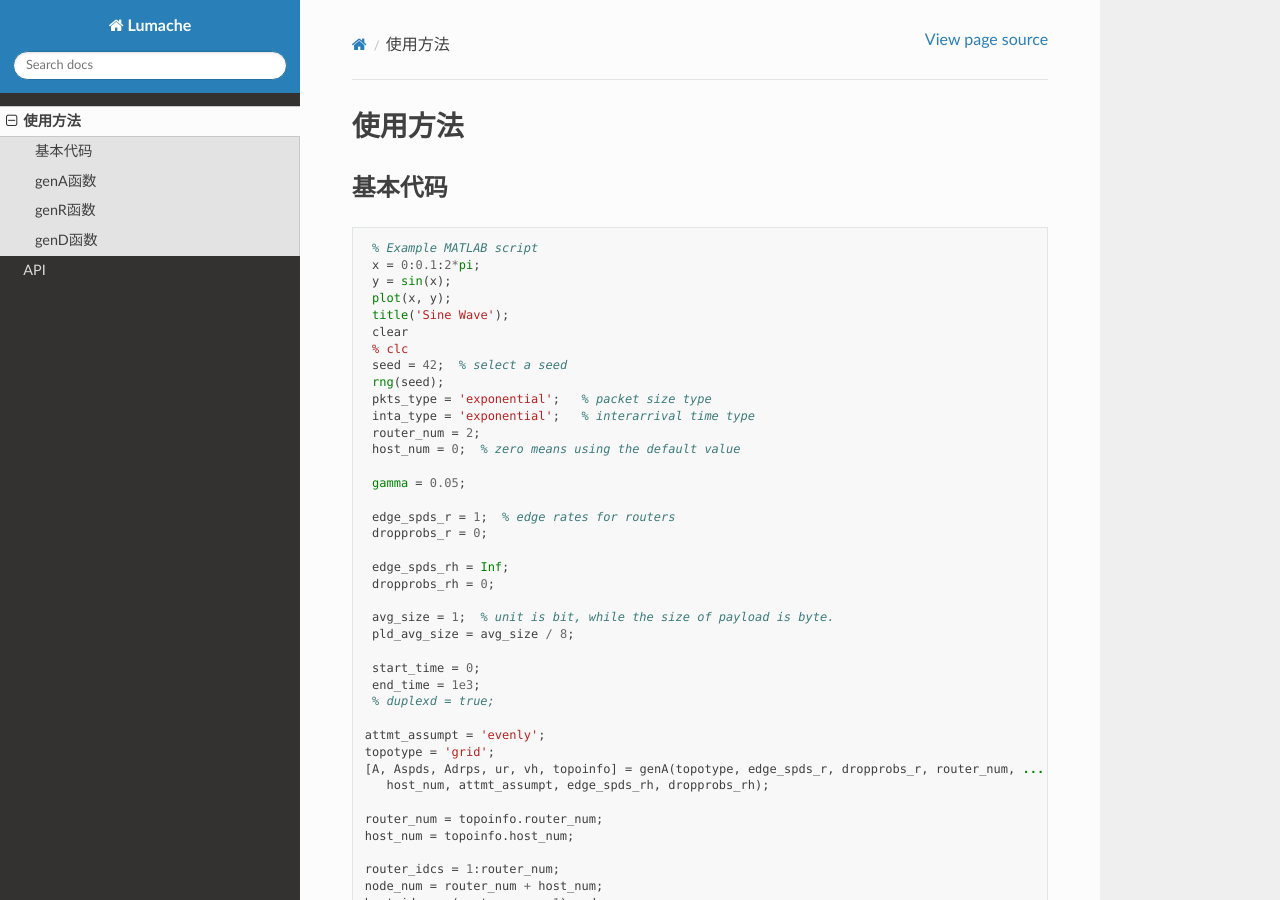
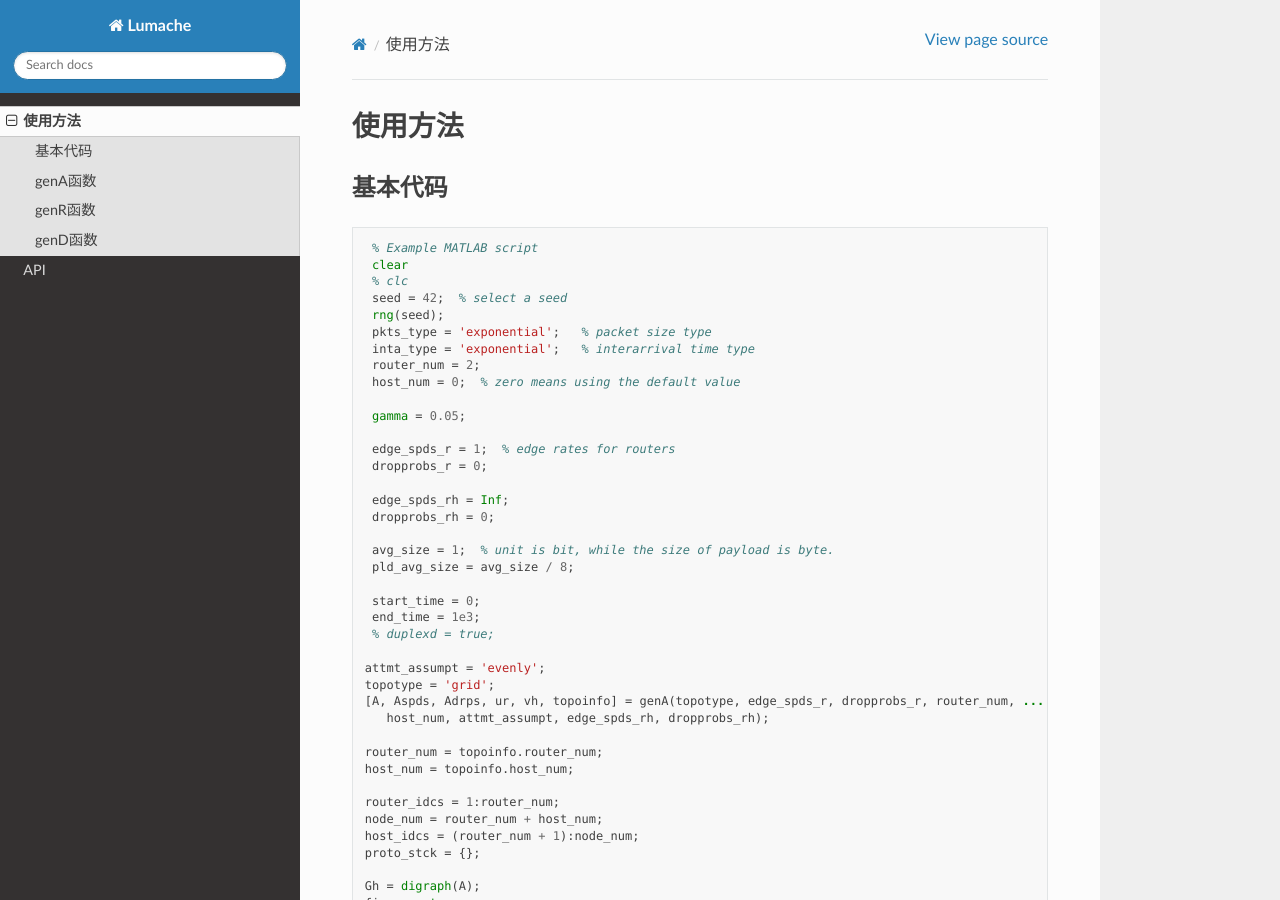
Before and after one commit to yveschris/discrete-event-solver-docs, a Sphinx documentation site: the page built from docs/source/usage.rst, in a window 1280 px wide and 900 px high. Built offline with Sphinx 7.4.7 and the Read the Docs theme 3.1.0, drawn with Linux system fonts in a browser that asks for light colours.

Commit message:
Update usage.rst

```diff
--- a/docs/source/usage.rst
+++ b/docs/source/usage.rst
@@ -12,10 +12,6 @@
 .. code-block:: matlab
 
     % Example MATLAB script
-    x = 0:0.1:2*pi;
-    y = sin(x);
-    plot(x, y);
-    title('Sine Wave');
     clear
     % clc
     seed = 42;  % select a seed
```
